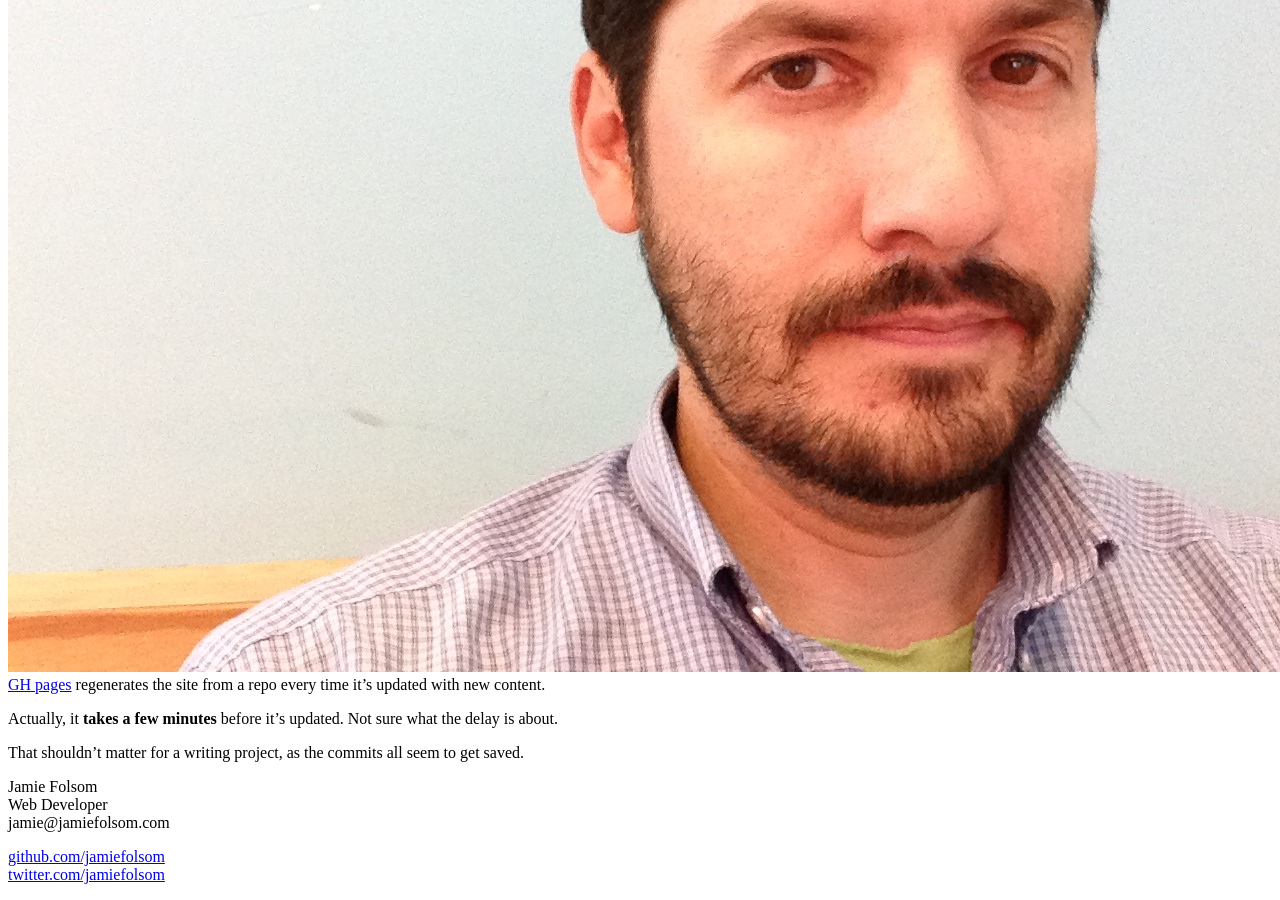
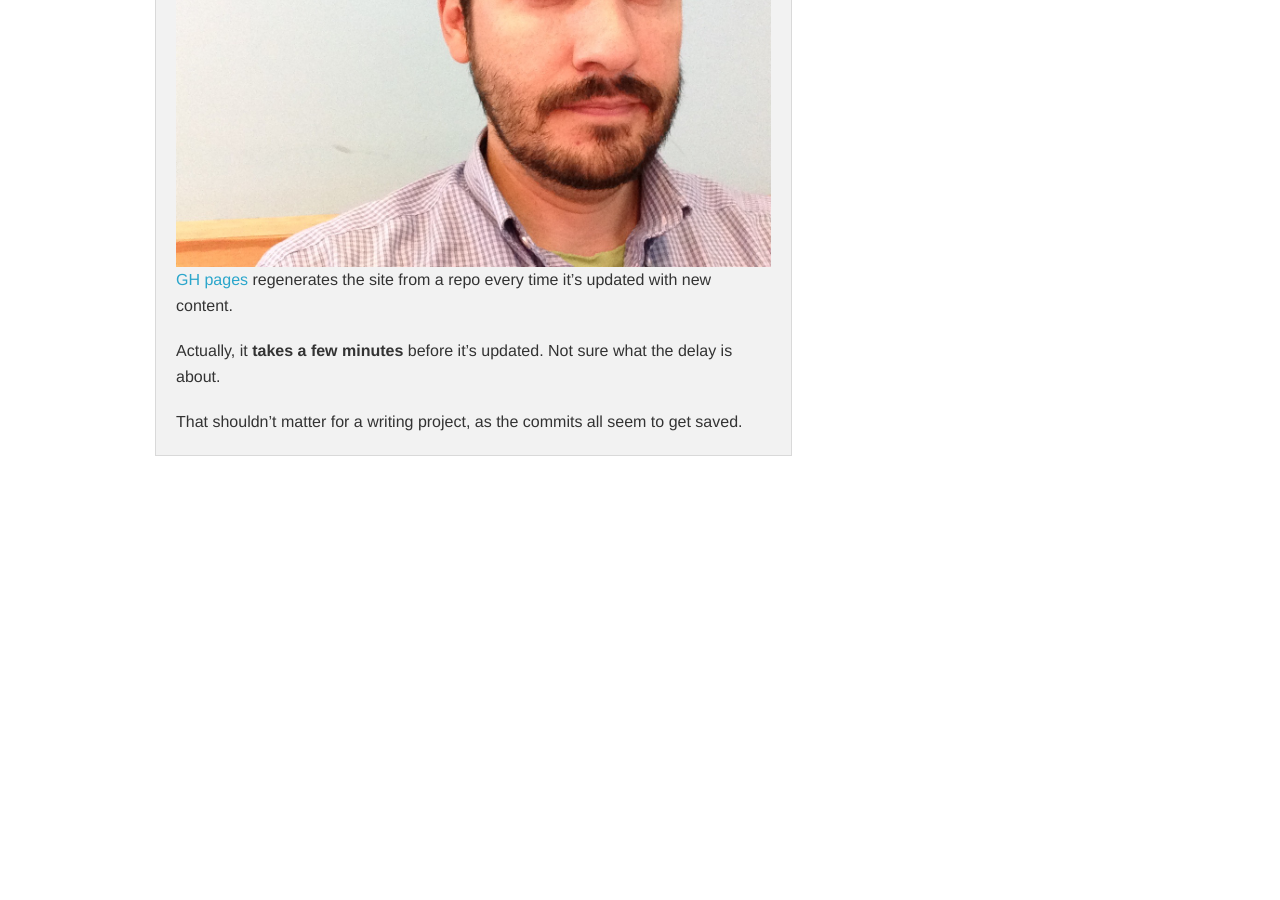
Before and after one commit to edrex/jamiefolsom.github.io, a Jekyll site: the page built from _posts/2013-07-15-test-post.md, in a window 1280 px wide and 900 px high, scrolled down 987 px. Built offline with Jekyll 4.4.1, drawn with Linux system fonts in a browser that asks for light colours; Markdown is read by kramdown in place of the engine named in the settings; after the commit the page ends 1463 px from its top, so only the background shows below that.

Commit message:
First tweaks to integrate foundation.

```diff
--- a/_layouts/default.html
+++ b/_layouts/default.html
@@ -1,47 +1,86 @@
 <!DOCTYPE html>
-<html>
+<!--[if IE 8]> 				 <html class="no-js lt-ie9" lang="en" > <![endif]-->
+<!--[if gt IE 8]><!--> <html class="no-js" lang="en" > <!--<![endif]-->
+
 <head>
 	<meta charset="utf-8">
-        <meta http-equiv="X-UA-Compatible" content="IE=edge,chrome=1">
+  <meta name="viewport" content="width=device-width">
 	<title>{{ page.title }}</title>
-        <meta name="viewport" content="width=device-width">
 
-        <!-- syntax highlighting CSS -->
-        <link rel="stylesheet" href="/css/syntax.css">
 
-        <!-- Custom CSS -->
-        <link rel="stylesheet" href="/css/main.css">
+  <link rel="stylesheet" href="/assets/css/foundation.css">
+
+
+  <script src="/assets/js/vendor/custom.modernizr.js"></script>
 
 </head>
 <body>
 
-        <div class="container">
-          <div class="site">
-            <div class="header">
-              <h1 class="title"><a href="/">{{ site.name }}</a></h1>
-              <a class="extra" href="/">home</a>
-              <a class="extra" href="/about.html">about</a>
+	<div class="row">
+		<div class="large-12 columns">
+			<h2 class="title"><a href="/">{{ site.name }}</a></h2>
+			<hr />
+		</div>
 	</div>
 
+	<div class="row">
+		<div class="large-8 columns">
+			<h3>Some posts</h3>
+
+			<!-- Grid Example -->
+			<div class="row">
+				<div class="large-12 columns">
+					<div class="panel">
                 {{ content }}
-
-            <div class="footer">
-              <div class="contact">
-                <p>
-                  Jamie Folsom<br />
-                  Web Developer<br />
-                  jamie@jamiefolsom.com
-                </p>
-              </div>
-              <div class="contact">
-                <p>
-                  <a href="http://github.com/jamiefolsom/">github.com/jamiefolsom</a><br />
-                  <a href="http://twitter.com/jamiefolsom/">twitter.com/jamiefolsom</a><br />
-                </p>
 					</div>
 				</div>
 			</div>
-        </div> <!-- /container -->
 
+  <script>
+  document.write('<script src=' +
+  ('__proto__' in {} ? '/assets/js/vendor/zepto' : '/assets/js/vendor/jquery') +
+  '.js><\/script>')
+  </script>
+
+  <script src="/assets/js/foundation.min.js"></script>
+  <!--
+
+  <script src="/assets/js/foundation/foundation.js"></script>
+
+  <script src="/assets/js/foundation/foundation.alerts.js"></script>
+
+  <script src="/assets/js/foundation/foundation.clearing.js"></script>
+
+  <script src="/assets/js/foundation/foundation.cookie.js"></script>
+
+  <script src="/assets/js/foundation/foundation.dropdown.js"></script>
+
+  <script src="/assets/js/foundation/foundation.forms.js"></script>
+
+  <script src="/assets/js/foundation/foundation.joyride.js"></script>
+
+  <script src="/assets/js/foundation/foundation.magellan.js"></script>
+
+  <script src="/assets/js/foundation/foundation.orbit.js"></script>
+
+  <script src="/assets/js/foundation/foundation.reveal.js"></script>
+
+  <script src="/assets/js/foundation/foundation.section.js"></script>
+
+  <script src="/assets/js/foundation/foundation.tooltips.js"></script>
+
+  <script src="/assets/js/foundation/foundation.topbar.js"></script>
+
+  <script src="/assets/js/foundation/foundation.interchange.js"></script>
+
+  <script src="/assets/js/foundation/foundation.placeholder.js"></script>
+
+  <script src="/assets/js/foundation/foundation.abide.js"></script>
+
+  -->
+
+  <script>
+    $(document).foundation();
+  </script>
 </body>
 </html>
--- a/index.html
+++ b/index.html
@@ -5,7 +5,7 @@
 
 <div id="home">
   <h1>Blog Posts</h1>
-  <ul class="posts">
+  <ul class="side-nav">
     {% for post in site.posts %}
       <li><span>{{ post.date | date_to_string }}</span> &raquo; <a href="{{ post.url }}">{{ post.title }}</a></li>
     {% endfor %}
```
Lines whose indentation alone changed are shown as unchanged.
